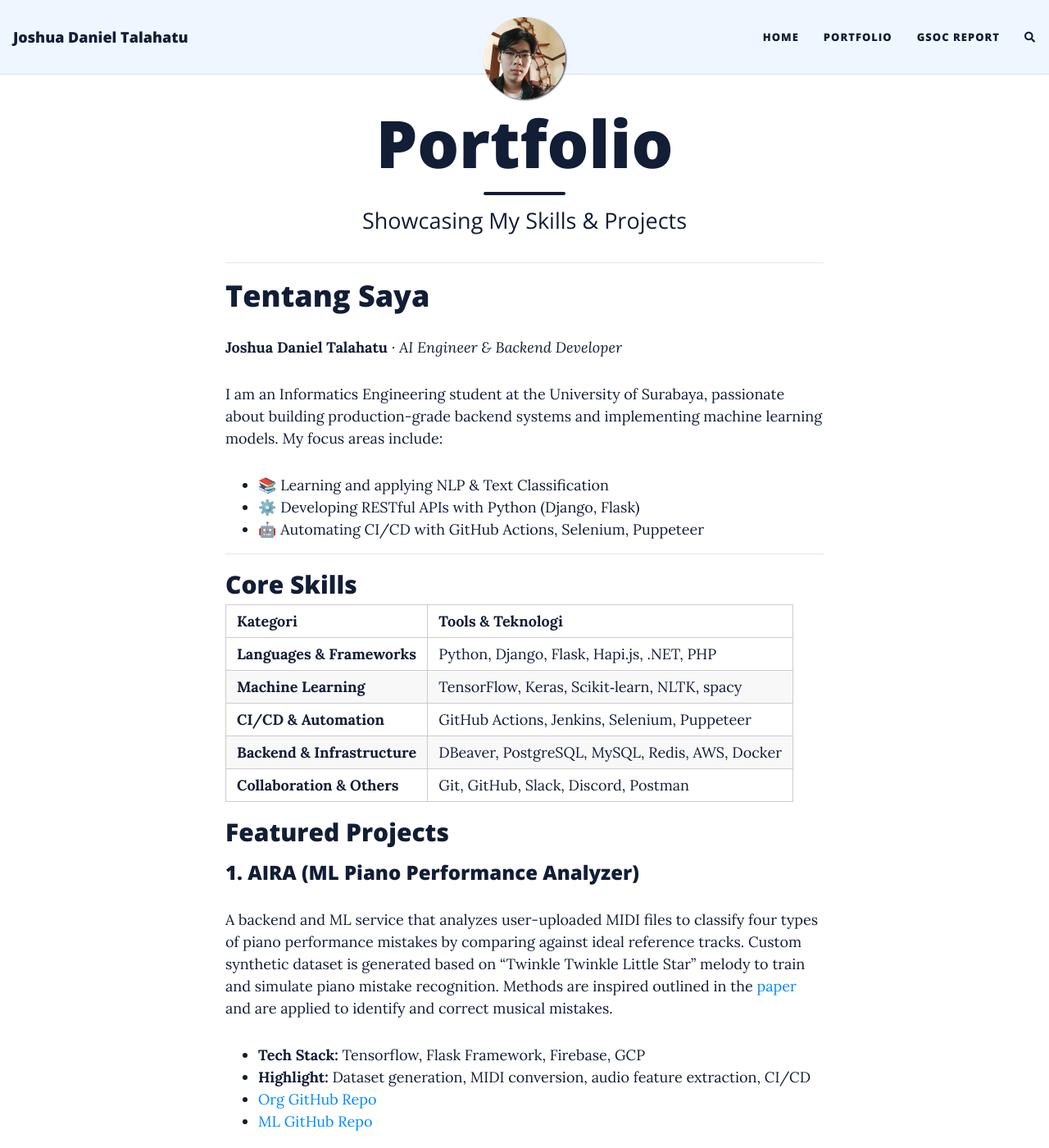
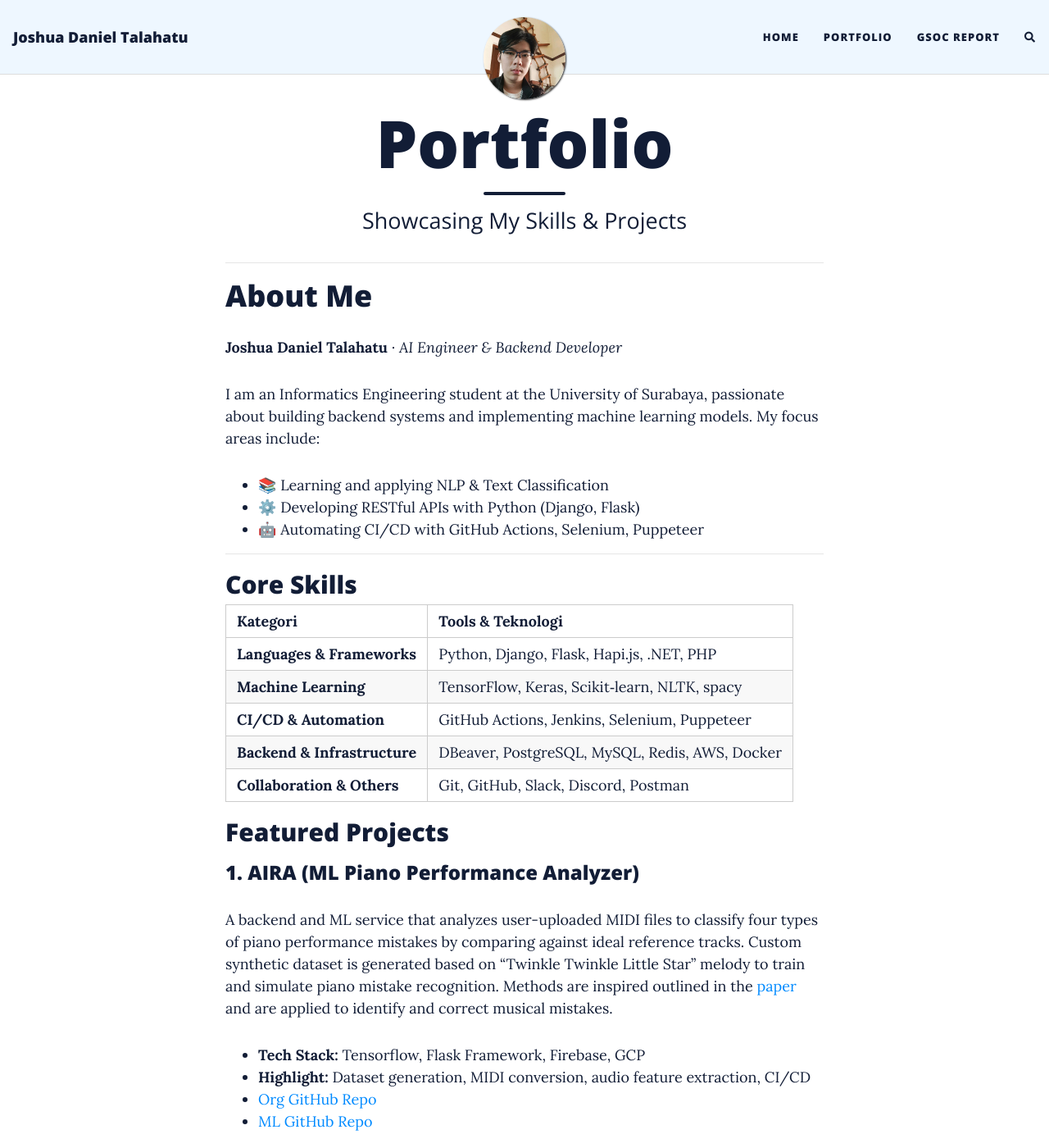
Before and after one commit to JoshuaGlaZ/joshuaglaz.github.io, a Jekyll site: the page built from portfolio.md, in a window 1280 px wide and 1400 px high. Shown: the whole window at 82% size. Built offline with Jekyll 4.4.1, drawn with Linux system fonts in a browser that asks for light colours; nearby versions of some CDN libraries; comment, search, counter and statistics services are not loaded; some of the changed text lies outside the part shown.

Commit message:
update markdown

```diff
--- a/portfolio.md
+++ b/portfolio.md
@@ -7,11 +7,11 @@ subtitle: "Showcasing My Skills & Projects"
 
 ---
 
-# Tentang Saya
+# About Me
 
 **Joshua Daniel Talahatu** · _AI Engineer & Backend Developer_
 
-I am an Informatics Engineering student at the University of Surabaya, passionate about building production-grade backend systems and implementing machine learning models. My focus areas include:
+I am an Informatics Engineering student at the University of Surabaya, passionate about building backend systems and implementing machine learning models. My focus areas include:
 
 - 📚 Learning and applying NLP & Text Classification
 - ⚙️ Developing RESTful APIs with Python (Django, Flask)
```
Also changed, not shown: other parts of portfolio.md (+13 -13 lines).
